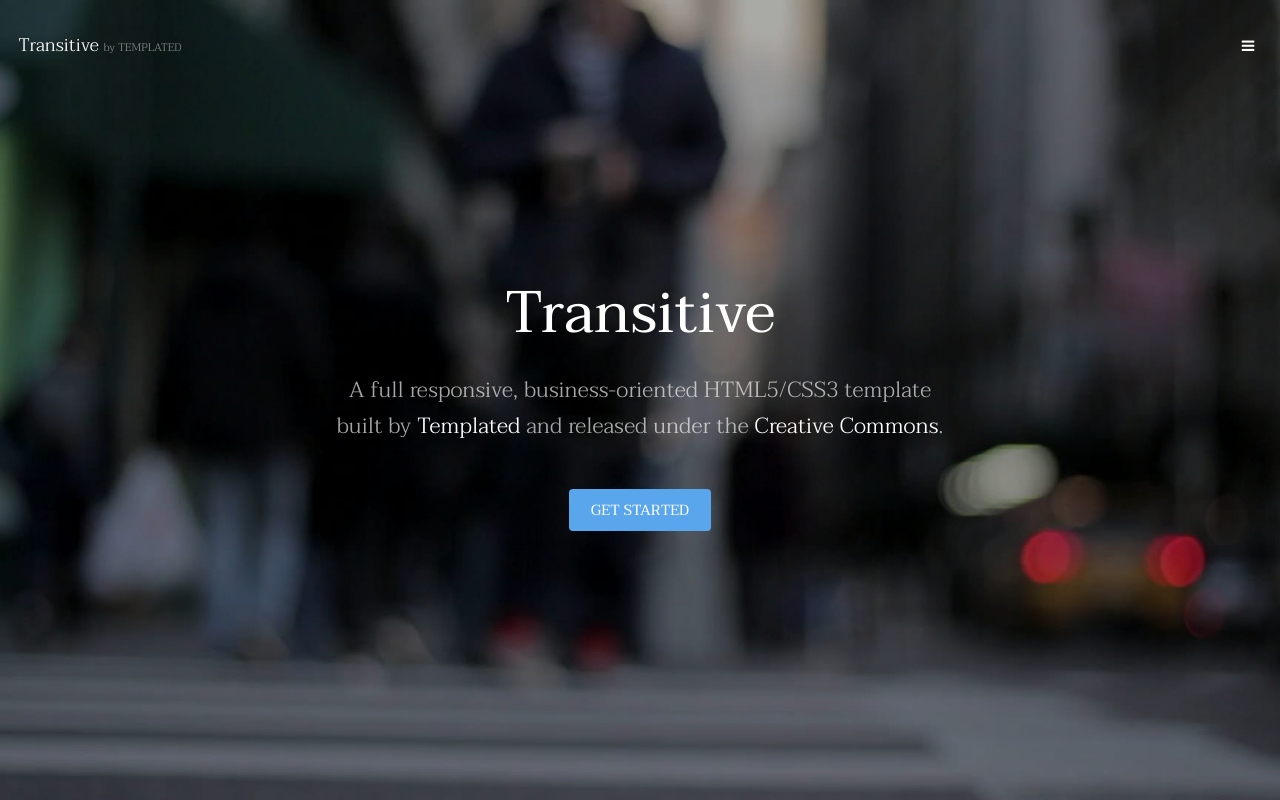
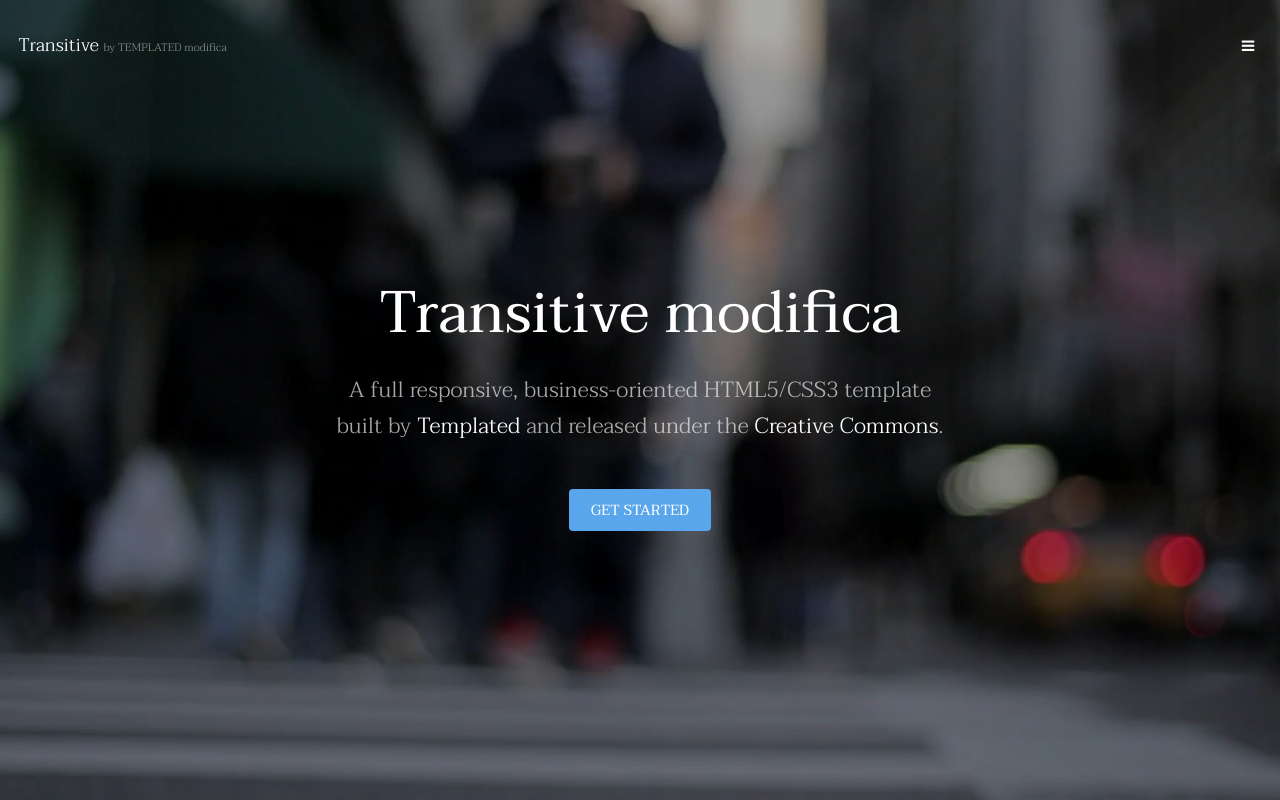
Before and after one commit to brendasgsg/REP_04_METROPOLITA, a plain HTML site: page metropolita/index.html in a window 1280 px wide. Shown: the top 800 px of the page. Drawn offline with Linux system fonts and the light colour scheme.

Commit message:
cambios en la portada por BRENDA

```diff
--- a/metropolita/index.html
+++ b/metropolita/index.html
@@ -6,7 +6,7 @@
 -->
 <html>
 	<head>
-		<title>Transitive by TEMPLATED</title>
+		<title>Transitive by TEMPLATED modifica</title>
 		<meta charset="utf-8" />
 		<meta name="viewport" content="width=device-width, initial-scale=1" />
 		<link rel="stylesheet" href="assets/css/main.css" />
@@ -15,7 +15,7 @@
 
 		<!-- Header -->
 			<header id="header" class="alt">
-				<div class="logo"><a href="index.html">Transitive <span>by TEMPLATED</span></a></div>
+				<div class="logo"><a href="index.html">Transitive <span>by TEMPLATED modifica</span></a></div>
 				<a href="#menu" class="toggle"><span>Menu</span></a>
 			</header>
 
@@ -36,7 +36,7 @@
 		-->
 			<section id="banner" data-video="images/banner">
 				<div class="inner">
-					<h1>Transitive</h1>
+					<h1>Transitive modifica</h1>
 					<p>A full responsive, business-oriented HTML5/CSS3 template<br />
 					built by <a href="https://templated.co/">Templated</a> and released under the <a href="https://templated.co/license">Creative Commons</a>.</p>
 					<a href="#one" class="button special scrolly">Get Started</a>
```
